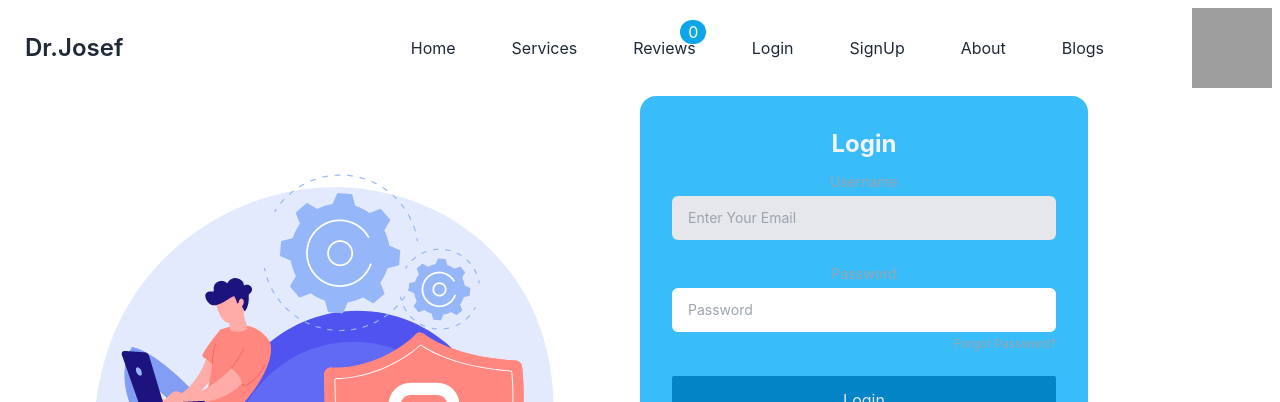
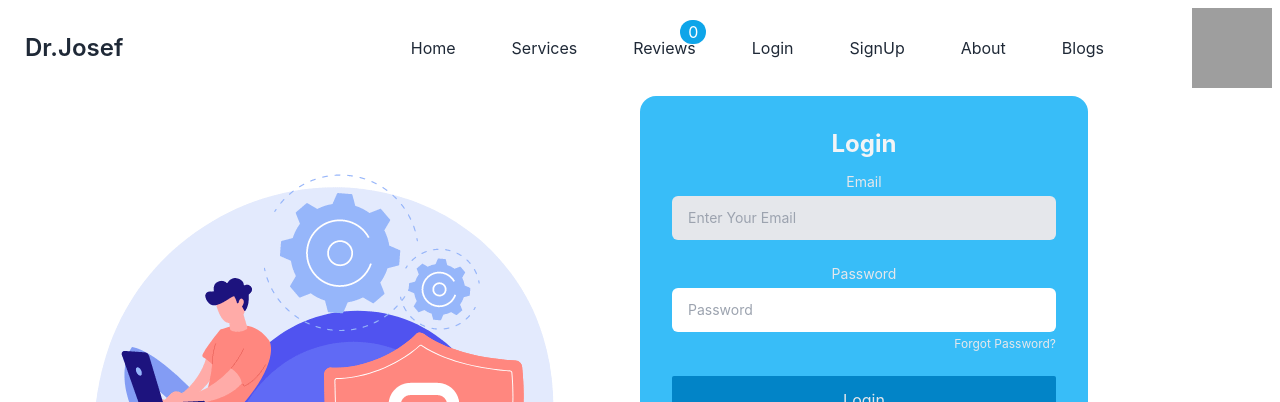
Before and after one commit to mdasif526976/Dr.Josef, a React (Create React App) app: page /login in a window 1280 px wide. Shown: the top 402 px of the page. Built offline with nearby package versions, Linux system fonts and the light colour scheme; grey boxes are pictures that could not be loaded.

Commit message:
login page create

```diff
--- a/src/component/login/Login.js
+++ b/src/component/login/Login.js
@@ -23,17 +23,17 @@ const Login = () => {
 	<h1 className="text-2xl font-bold text-center">Login</h1>
 	<form onSubmit={handlesubmit} className="space-y-6 ng-unhrefuched ng-pristine ng-valid">
 		<div className="space-y-1 text-sm">
-			<label for="username" className="block text-gray-400">Username</label>
+			<label for="email" className="block text-gray-200">Email</label>
 			<input type="email" name="email" id="username"
             placeholder="Enter Your Email" className="w-full px-4 py-3 rounded-md border-gray-700
              bg-gray-200 text-black focus:border-violet-400" />
 		</div>
 		<div className="space-y-1 text-sm">
-			<label for="password" className="block text-gray-400">Password</label>
+			<label for="password" className="block text-gray-200">Password</label>
 			<input type="password" name="password" id="password"
             placeholder="Password" className="w-full px-4 py-3 rounded-md border-gray-700
              text-black focus:border-violet-400" />
-			<div className="flex justify-end text-xs text-gray-400">
+			<div className="flex justify-end text-xs text-gray-200">
 				<Link rel="noopener noreferrer" to="#">Forgot Password?</Link>
 			</div>
 		</div>
--- a/src/component/signup/Signup.js
+++ b/src/component/signup/Signup.js
@@ -8,7 +8,9 @@ const Signup = () => {
         const form = event.target;
         const email = form.email.value;
         const password = form.password.value;
-        console.log(email, password)
+        const image = form.image.value;
+        const name = form.name.value;
+        console.log(email, password,image,name);
       }
     return (
         <div className='grid md:grid-cols-2'>
@@ -28,14 +30,15 @@ const Signup = () => {
      </div>
      <div className="space-y-1 text-sm">
          <label for="text" className="block text-gray-200">image Url</label>
-         <input type="text" name="email" id="username"
+         <input type="text" name="image" id="username"
          placeholder="Enter Your image url" className="w-full px-4 py-3 rounded-md border-gray-700
           bg-gray-200 text-black focus:border-violet-400" />
      </div>
      <div className="space-y-1 text-sm">
          <label for="email" className="block text-gray-200">Email</label>
          <input type="email" name="email" id="username"
-         placeholder="Enter Your Email" className="w-full px-4 py-3 rounded-md border-gray-700
+         placeholder="Enter Your Email" className="w-full px-4 py-3
+          rounded-md border-gray-700
           bg-gray-200 text-black focus:border-violet-400" />
      </div>
      <div className="space-y-1 text-sm">
```
